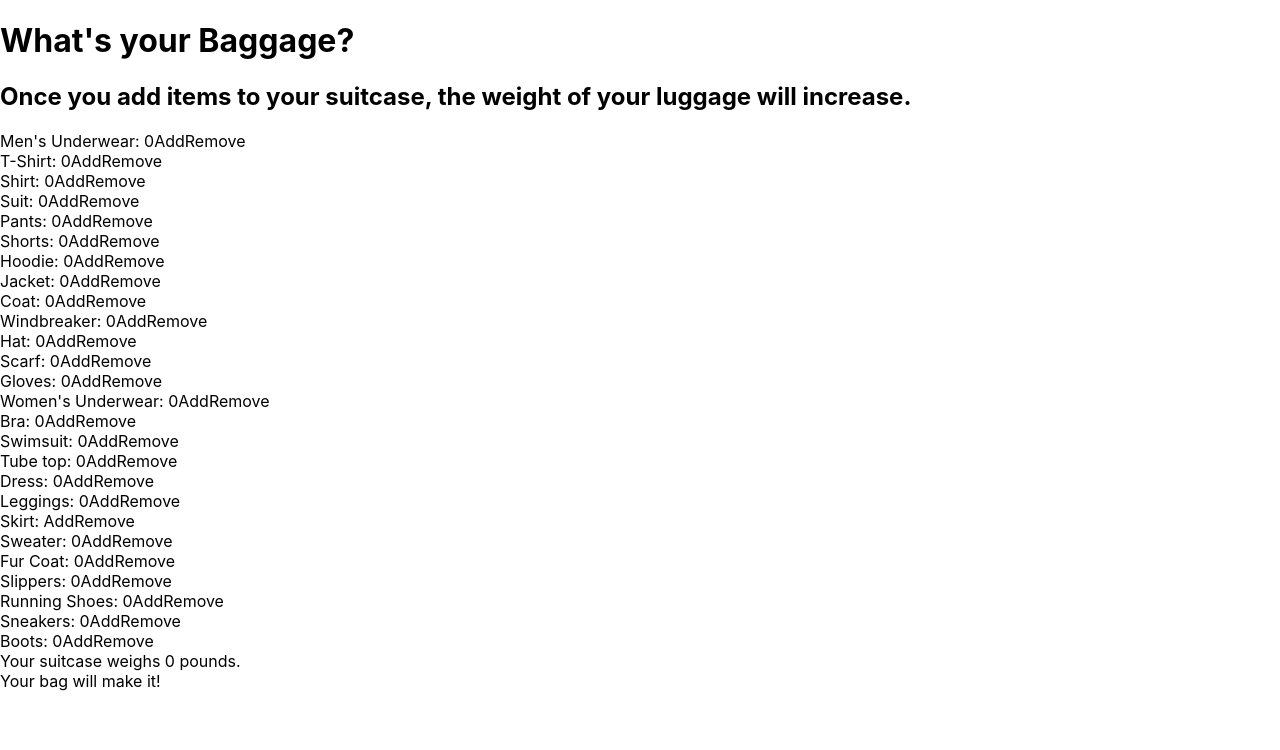
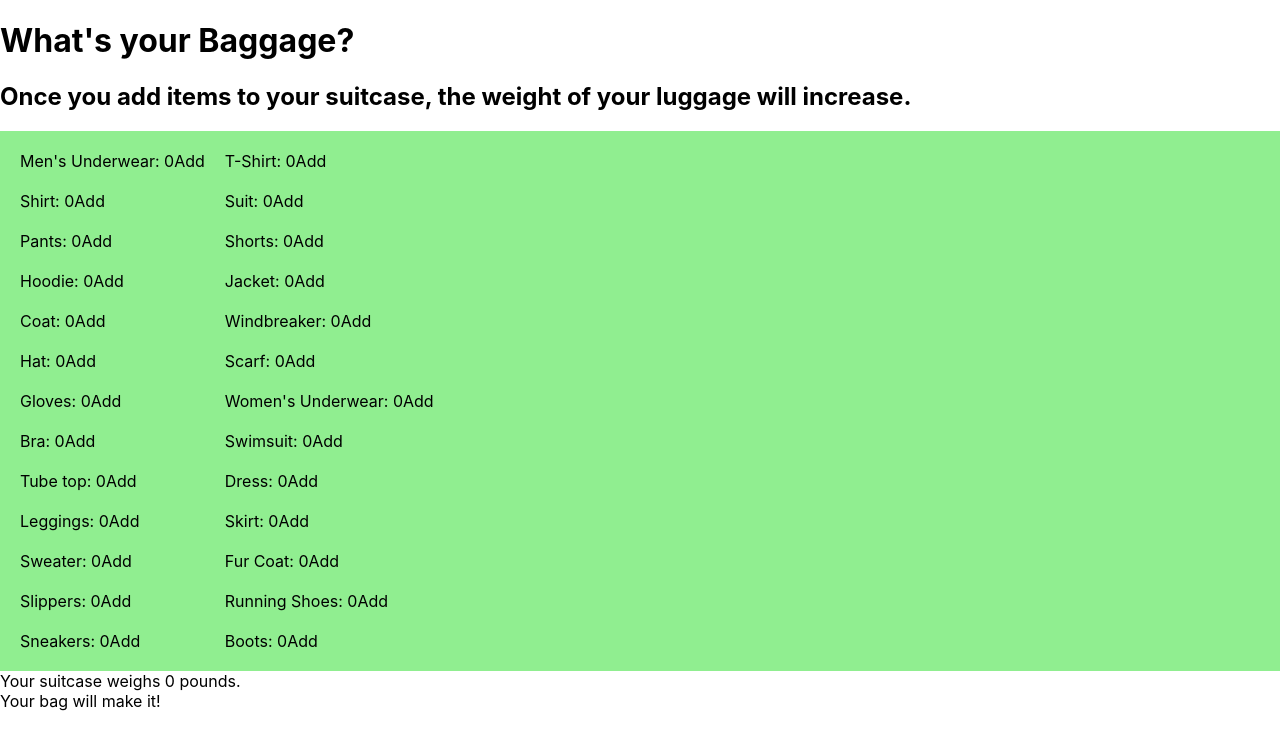
Before and after one commit to dlinhardt15/baggage, a React (Create React App) app: page / in a window 1280 px wide. Shown: the top 750 px of the page. Built offline with nearby package versions, Linux system fonts and the light colour scheme; data requests are answered from the project's data file.

Commit message:
started some css

```diff
--- a/db.json
+++ b/db.json
@@ -117,7 +117,8 @@
     {
       "id": 20,
       "name": "Skirt",
-      "weight": 250
+      "weight": 250,
+      "count": 0
     },
     {
       "id": 21,
--- a/src/App.css
+++ b/src/App.css
@@ -0,0 +1,21 @@
+.grid-container {
+    display: grid;
+    grid-template-columns: auto auto;
+    justify-content: start;
+    padding: 20px;
+    gap: 20px;
+    background-color: lightgreen;
+}
+
+.full-grid-container {
+    display: grid;
+    grid-template-columns: auto auto;
+    justify-content: start;
+    padding: 20px;
+    gap: 20px;
+    background-color: red;
+}
+
+.click:hover {
+    cursor: pointer;
+}
--- a/src/Article.js
+++ b/src/Article.js
@@ -38,8 +38,8 @@ export default function Article ({article, setSuitcase, suitcase}) {
     return (
         <div>
             <span>{article.name}: {count}</span>
-            <span onClick={(event) => handleClick(event)}>Add</span>
-            <span onClick={(event) => handleClick(event)} value="-1">Remove</span>
+            <span onClick={(event) => handleClick(event)} className="click">Add</span>
+            {count == 0 ? null : <span onClick={(event) => handleClick(event)} className="click">Remove</span>}
         </div>
         )
 
--- a/src/ArticlePage.js
+++ b/src/ArticlePage.js
@@ -17,10 +17,9 @@ export default function ArticlePage () {
 
     return (
         <div>
-            {articles.map(article => {
-                return (
-                <Article article={article} suitcase={suitcase} setSuitcase={setSuitcase}/>)
-            })}
+            <div className={suitcaseInPounds > 50 ? "full-grid-container" : "grid-container"}>
+                {articles.map(article => <Article className="grid-item" key={article.id} article={article} suitcase={suitcase} setSuitcase={setSuitcase}/>)}
+            </div>
             <div>Your suitcase weighs {suitcaseInPounds} pounds.</div>
             {suitcaseInPounds <= 50 ? <div>Your bag will make it!</div> : <div>You need to make room.</div>}
 
```
